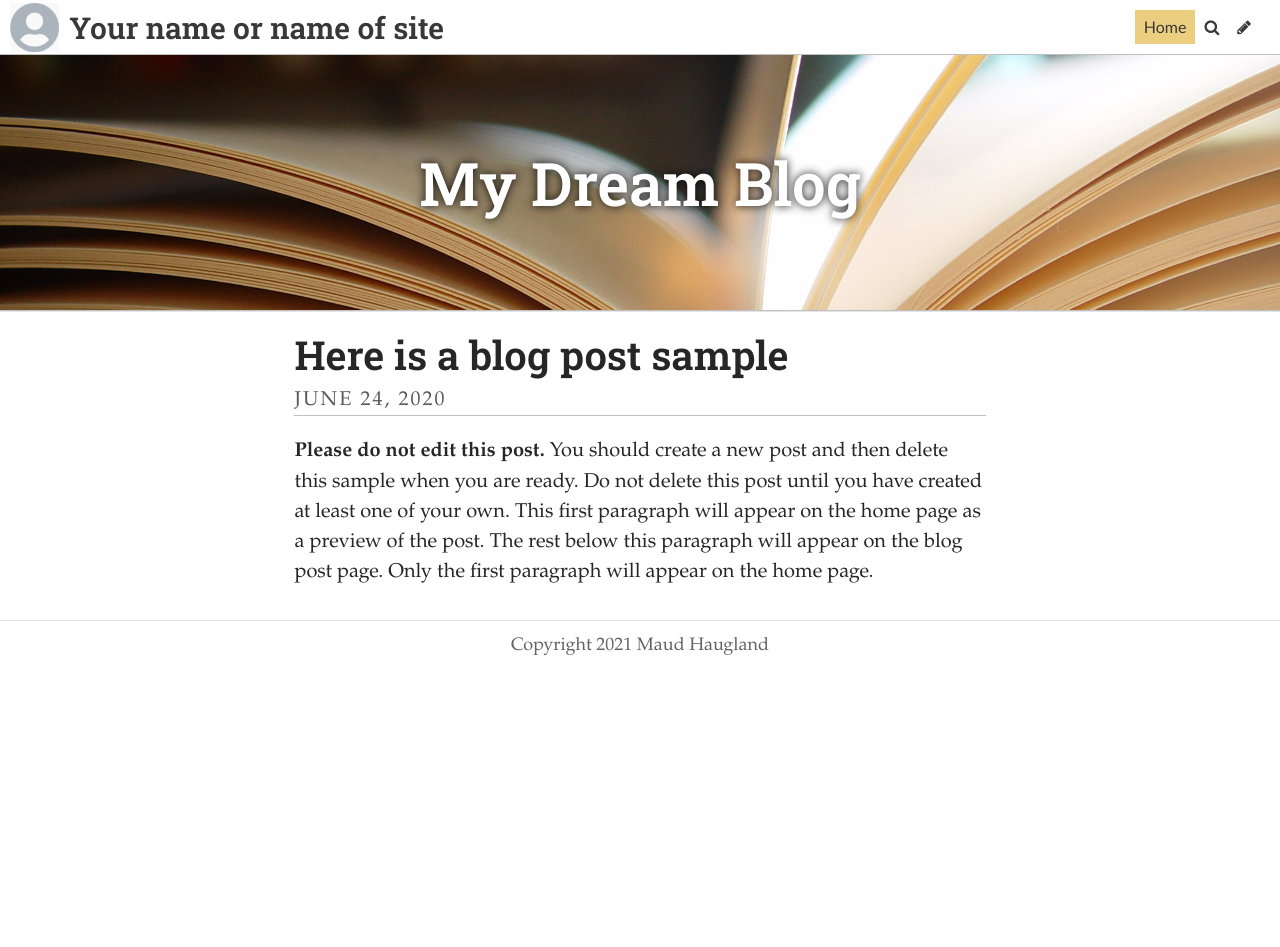
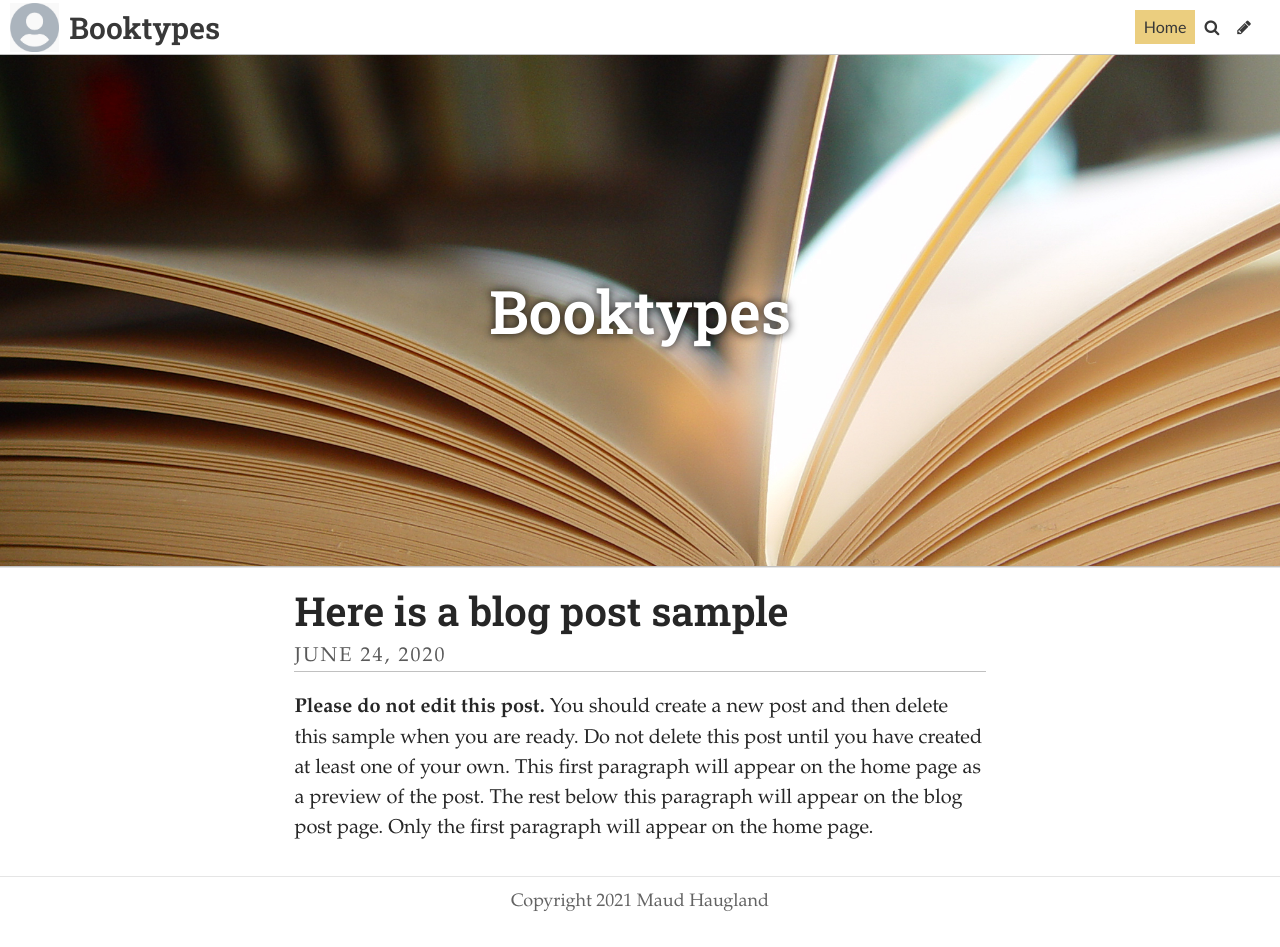
Before and after one commit to maudhaugland/booktypes, a Jekyll site: the page built from index.html, in a window 1280 px wide and 947 px high. Built offline with Jekyll 4.4.1, drawn with Linux system fonts in a browser that asks for light colours; some web fonts are replaced; the list of posts is cut into pages by our own code.

Commit message:
Update Settings “general”

```diff
--- a/_data/settings.yml
+++ b/_data/settings.yml
@@ -1,10 +1,10 @@
-title: Your name or name of site
+title: Booktypes
 description: A website with a blog
 footer_text: Copyright 2021 Maud Haugland
 header_feature_image: ../uploads/pages.jpg
-header_text: My Dream Blog
+header_text: Booktypes
 header_text_color: "#ffffff"
-bannerheight: 20vmax
+bannerheight: 40vmax
 navbarheight: 55px
 logo: /uploads/logo.jpg
 favicon: /uploads/favicon.ico
```
